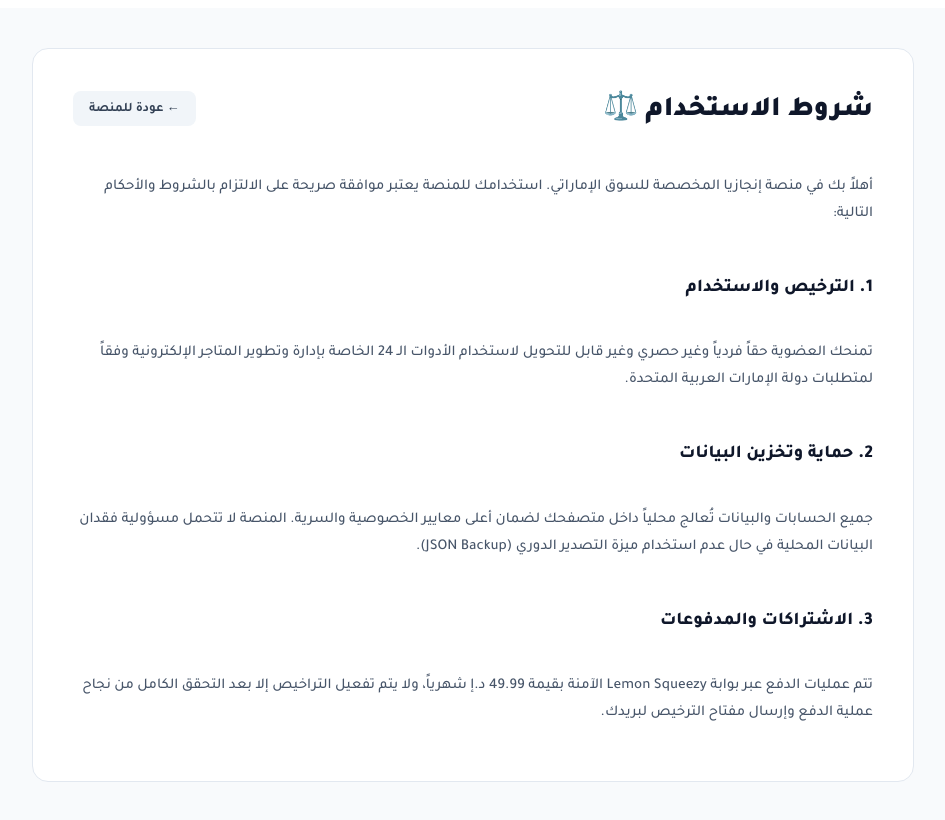
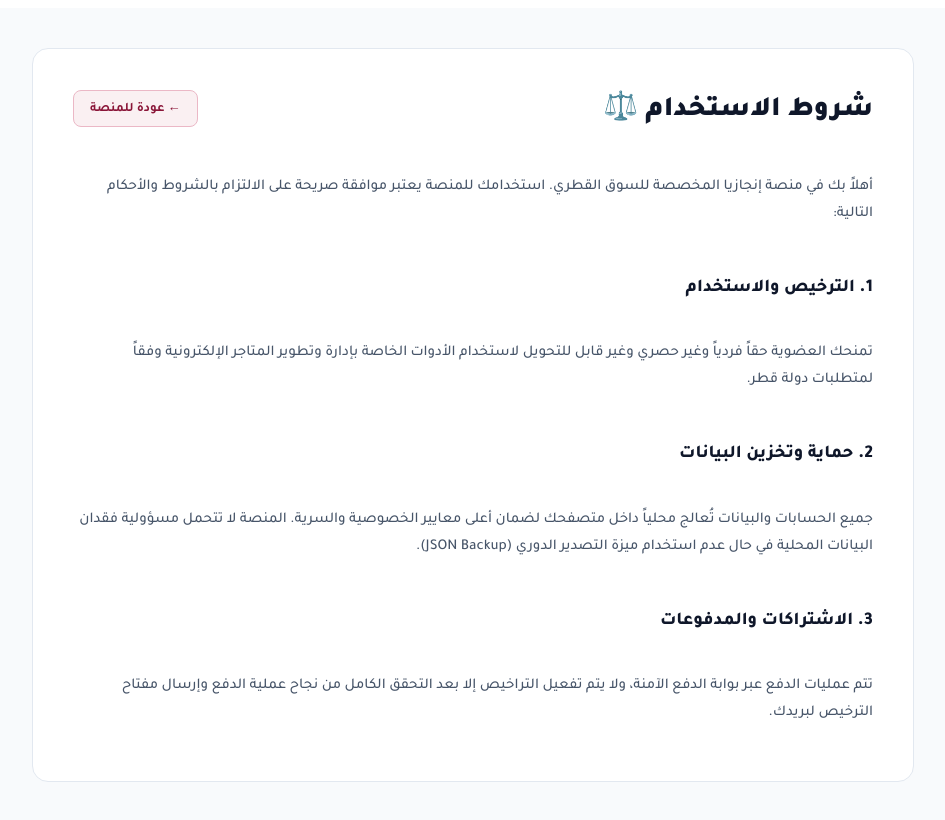
Before and after one commit to engaziasa-lang/engazia-app, a Next.js app: page /qa/legal/terms in a window 1280 px wide. Shown: the top 820 px of the page, without its empty margins (167-1112 px from the left). Built offline with nearby package versions, Linux system fonts and the light colour scheme.

Commit message:
Update page.tsx

```diff
--- a/app/qa/legal/terms/page.tsx
+++ b/app/qa/legal/terms/page.tsx
@@ -3,7 +3,7 @@
 import React, { useState, useEffect } from 'react';
 import Link from 'next/link';
 
-export default function TermsPageAE() {
+export default function TermsPageQA() {
   const [lang, setLang] = useState<'ar' | 'en'>('ar');
 
   useEffect(() => {
@@ -12,7 +12,7 @@ export default function TermsPageAE() {
       if (savedLang) {
         setLang(savedLang);
       }
-      document.title = savedLang === 'en' ? 'Enjazya | Terms of Use (UAE)' : 'إنجازيا | شروط الاستخدام (الإمارات)';
+      document.title = savedLang === 'en' ? 'Enjazya | Terms of Use (Qatar)' : 'إنجازيا | شروط الاستخدام (قطر)';
     }
   }, []);
 
@@ -20,24 +20,24 @@ export default function TermsPageAE() {
     ar: {
       title: 'شروط الاستخدام ⚖️',
       back: '← عودة للمنصة',
-      intro: 'أهلاً بك في منصة إنجازيا المخصصة للسوق الإماراتي. استخدامك للمنصة يعتبر موافقة صريحة على الالتزام بالشروط والأحكام التالية:',
+      intro: 'أهلاً بك في منصة إنجازيا المخصصة للسوق القطري. استخدامك للمنصة يعتبر موافقة صريحة على الالتزام بالشروط والأحكام التالية:',
       sec1Title: '1. الترخيص والاستخدام',
-      sec1Desc: 'تمنحك العضوية حقاً فردياً وغير حصري وغير قابل للتحويل لاستخدام الأدوات الـ 24 الخاصة بإدارة وتطوير المتاجر الإلكترونية وفقاً لمتطلبات دولة الإمارات العربية المتحدة.',
+      sec1Desc: 'تمنحك العضوية حقاً فردياً وغير حصري وغير قابل للتحويل لاستخدام الأدوات الخاصة بإدارة وتطوير المتاجر الإلكترونية وفقاً لمتطلبات دولة قطر.',
       sec2Title: '2. حماية وتخزين البيانات',
       sec2Desc: 'جميع الحسابات والبيانات تُعالج محلياً داخل متصفحك لضمان أعلى معايير الخصوصية والسرية. المنصة لا تتحمل مسؤولية فقدان البيانات المحلية في حال عدم استخدام ميزة التصدير الدوري (JSON Backup).',
       sec3Title: '3. الاشتراكات والمدفوعات',
-      sec3Desc: 'تتم عمليات الدفع عبر بوابة Lemon Squeezy الآمنة بقيمة 49.99 د.إ شهرياً، ولا يتم تفعيل التراخيص إلا بعد التحقق الكامل من نجاح عملية الدفع وإرسال مفتاح الترخيص لبريدك.'
+      sec3Desc: 'تتم عمليات الدفع عبر بوابة الدفع الآمنة، ولا يتم تفعيل التراخيص إلا بعد التحقق الكامل من نجاح عملية الدفع وإرسال مفتاح الترخيص لبريدك.'
     },
     en: {
       title: 'Terms of Use ⚖️',
       back: '→ Back to Hub',
-      intro: 'Welcome to the Enjazya platform dedicated to the UAE market. Your use of the platform constitutes explicit agreement to abide by the following terms and conditions:',
+      intro: 'Welcome to the Enjazya platform dedicated to the Qatar market. Your use of the platform constitutes explicit agreement to abide by the following terms and conditions:',
       sec1Title: '1. License and Use',
-      sec1Desc: 'Membership grants you an individual, non-exclusive, non-transferable right to use the 24 tools for managing and developing e-commerce stores in accordance with the requirements of the United Arab Emirates.',
+      sec1Desc: 'Membership grants you an individual, non-exclusive, non-transferable right to use the tools for managing and developing e-commerce stores in accordance with the requirements of the State of Qatar.',
       sec2Title: '2. Data Protection and Storage',
       sec2Desc: 'All accounts and data are processed locally inside your browser to ensure the highest standards of privacy and confidentiality. The platform is not responsible for the loss of local data if the periodic export feature (JSON Backup) is not used.',
       sec3Title: '3. Subscriptions and Payments',
-      sec3Desc: 'Payments are processed securely via the Lemon Squeezy gateway at 49.99 AED monthly, and licenses are only activated after full verification of successful payment and delivery of the license key to your email.'
+      sec3Desc: 'Payments are processed securely via the payment gateway, and licenses are only activated after full verification of successful payment and delivery of the license key to your email.'
     }
   };
 
@@ -50,7 +50,7 @@ export default function TermsPageAE() {
       <div style={{ maxWidth: '800px', margin: '0 auto', background: '#fff', padding: '40px', borderRadius: '16px', border: '1px solid #e2e8f0', textAlign: lang === 'ar' ? 'right' : 'left' }}>
         <div style={{ display: 'flex', justifyContent: 'space-between', alignItems: 'center', marginBottom: '30px', flexWrap: 'wrap', gap: '15px', flexDirection: lang === 'ar' ? 'row' : 'row-reverse' }}>
           <h1 style={{ fontSize: '28px', fontWeight: 900, color: '#0f172a', margin: 0 }}>{text.title}</h1>
-          <Link href="/hub/ae" style={{ background: '#f1f5f9', color: '#334155', padding: '8px 16px', borderRadius: '8px', textDecoration: 'none', fontWeight: 700, fontSize: '13px' }}>
+          <Link href="/hub/qa" style={{ background: '#FAF0F2', color: '#8A1538', border: '1px solid #EBB8C6', padding: '8px 16px', borderRadius: '8px', textDecoration: 'none', fontWeight: 700, fontSize: '13px' }}>
             {text.back}
           </Link>
         </div>
```
